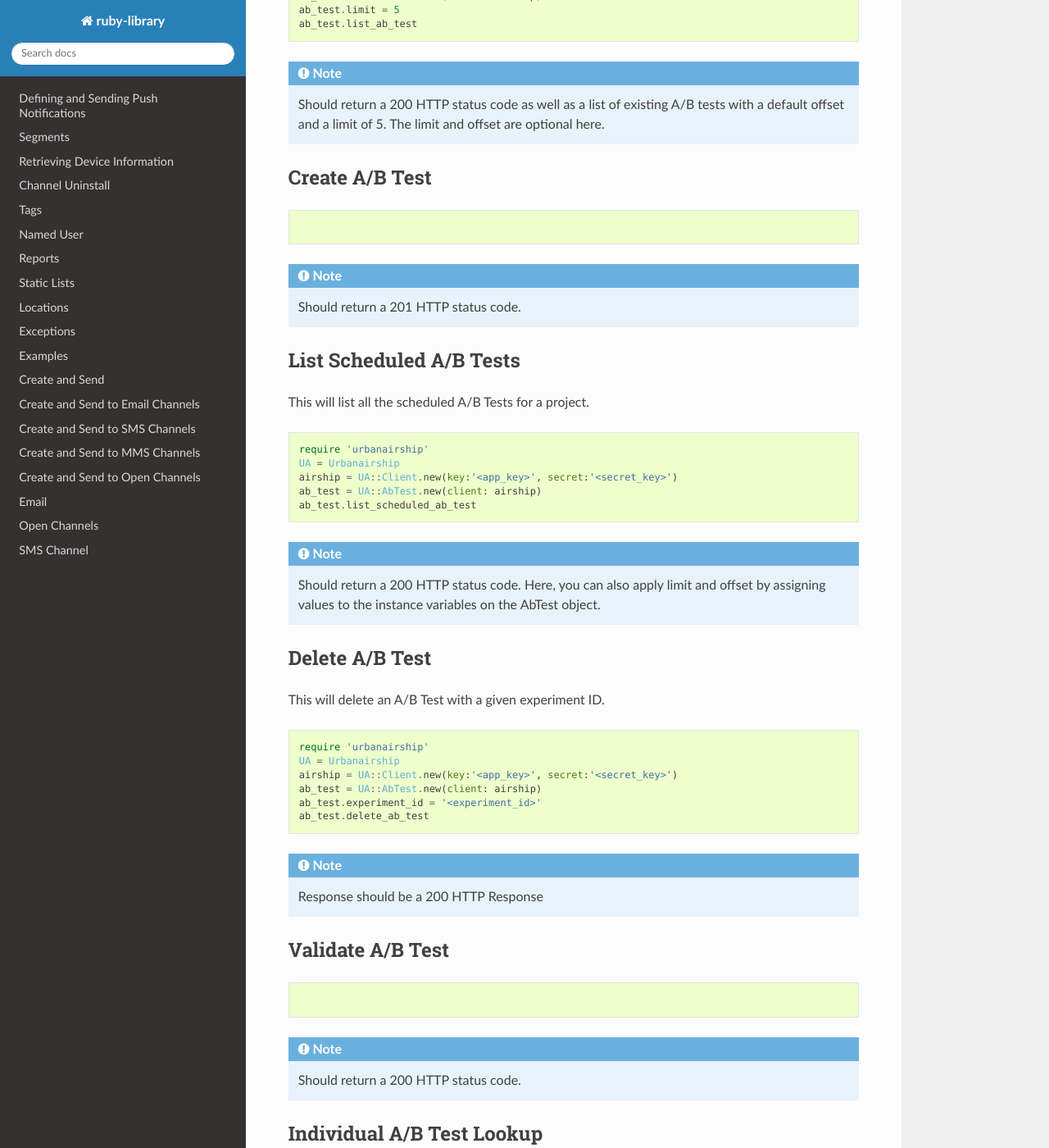
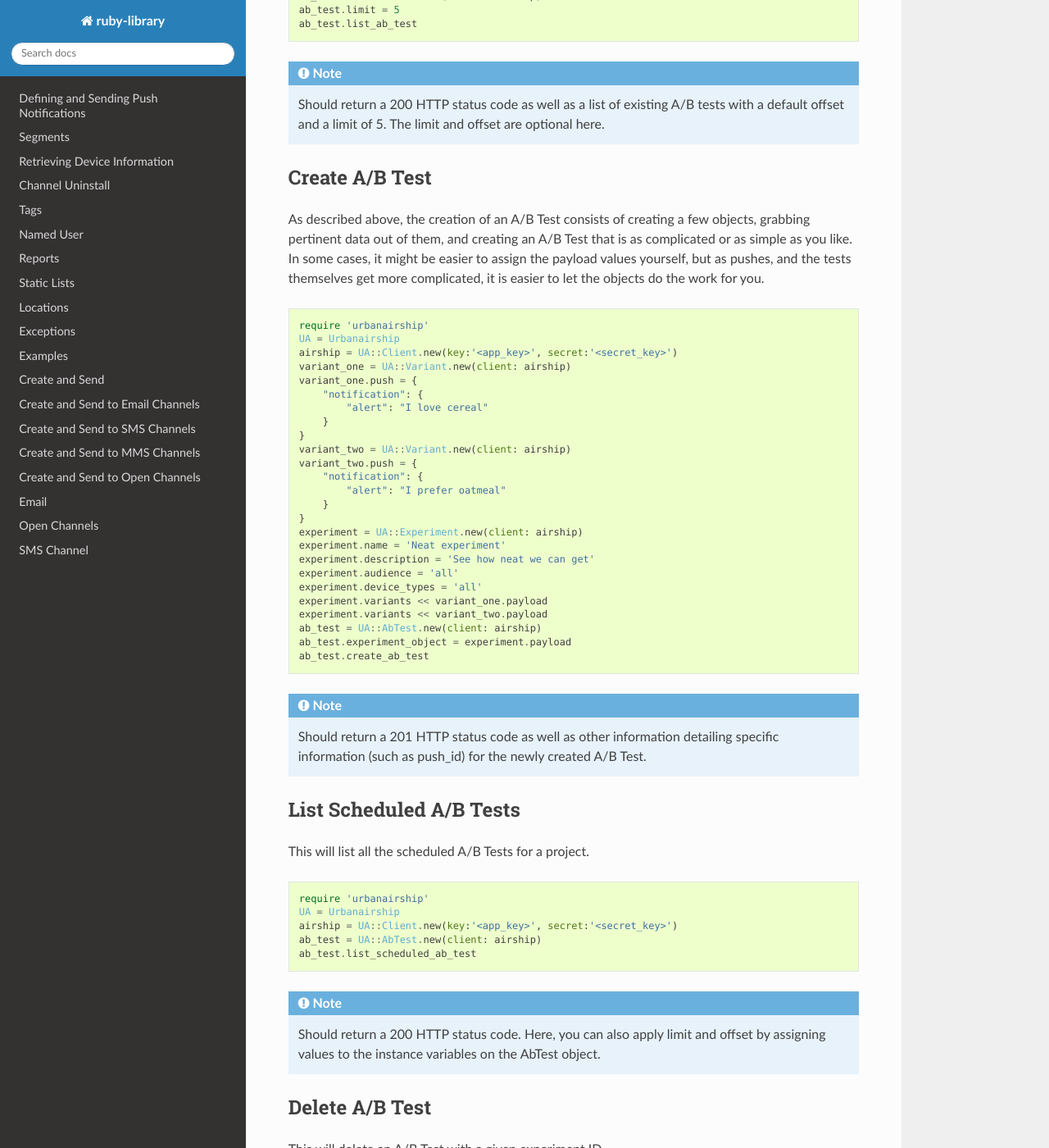
Before and after one commit to urbanairship/ruby-library, a Sphinx documentation site: the page built from docs/ab_tests.rst, in a window 1280 px wide and 1400 px high, scrolled down 508 px. Shown: the whole window at 82% size. Built offline with Sphinx 7.4.7 and the Read the Docs theme 2.0.0, drawn with Linux system fonts in a browser that asks for light colours; the version number could not be read and is left out; some of the changed text lies outside the part shown.

Commit message:
-adds additional test -updates experiment class to remove nil values -adds documentation for create and validate endpoints

```diff
--- a/docs/ab_tests.rst
+++ b/docs/ab_tests.rst
@@ -30,13 +30,44 @@
 Create A/B Test
 ----------------
 
+As described above, the creation of an A/B Test consists of creating a few objects, grabbing
+pertinent data out of them, and creating an A/B Test that is as complicated or as simple as you
+like. In some cases, it might be easier to assign the payload values yourself, but as pushes,
+and the tests themselves get more complicated, it is easier to let the objects do the work for you.
+
 
 .. code-block:: ruby
 
+    require 'urbanairship'
+    UA = Urbanairship
+    airship = UA::Client.new(key:'<app_key>', secret:'<secret_key>')
+    variant_one = UA::Variant.new(client: airship)
+    variant_one.push = {
+        "notification": {
+            "alert": "I love cereal"
+        }
+    }
+    variant_two = UA::Variant.new(client: airship)
+    variant_two.push = {
+        "notification": {
+            "alert": "I prefer oatmeal"
+        }
+    }
+    experiment = UA::Experiment.new(client: airship)
+    experiment.name = 'Neat experiment'
+    experiment.description = 'See how neat we can get'
+    experiment.audience = 'all'
+    experiment.device_types = 'all'
+    experiment.variants << variant_one.payload
+    experiment.variants << variant_two.payload
+    ab_test = UA::AbTest.new(client: airship)
+    ab_test.experiment_object = experiment.payload
+    ab_test.create_ab_test
 
 .. note::
 
-  Should return a 201 HTTP status code.
+  Should return a 201 HTTP status code as well as other information detailing specific
+  information (such as push_id) for the newly created A/B Test.
 
 List Scheduled A/B Tests
 ------------------------
@@ -77,8 +108,36 @@
 Validate A/B Test
 ------------------
 
+Very similar to the create A/B Test endpoint, this will validate an A/B Test to
+see if it is formatted properly.
+
 .. code-block:: ruby
 
+    require 'urbanairship'
+    UA = Urbanairship
+    airship = UA::Client.new(key:'<app_key>', secret:'<secret_key>')
+    variant_one = UA::Variant.new(client: airship)
+    variant_one.push = {
+        "notification": {
+            "alert": "I love cereal"
+        }
+    }
+    variant_two = UA::Variant.new(client: airship)
+    variant_two.push = {
+        "notification": {
+            "alert": "I prefer oatmeal"
+        }
+    }
+    experiment = UA::Experiment.new(client: airship)
+    experiment.name = 'Neat experiment'
+    experiment.description = 'See how neat we can get'
+    experiment.audience = 'all'
+    experiment.device_types = 'all'
+    experiment.variants << variant_one.payload
+    experiment.variants << variant_two.payload
+    ab_test = UA::AbTest.new(client: airship)
+    ab_test.experiment_object = experiment.payload
+    ab_test.validate_ab_test
 
 .. note::
 
```
Also changed, not shown: 2 other files.
